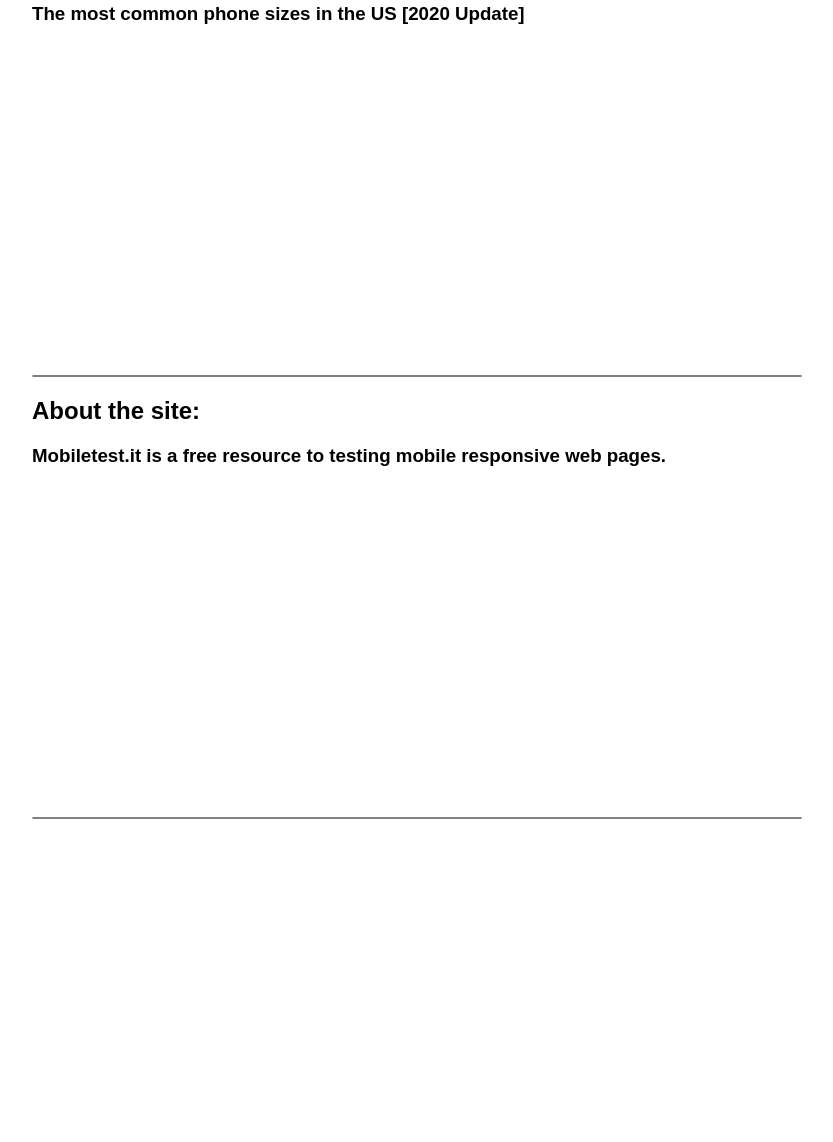
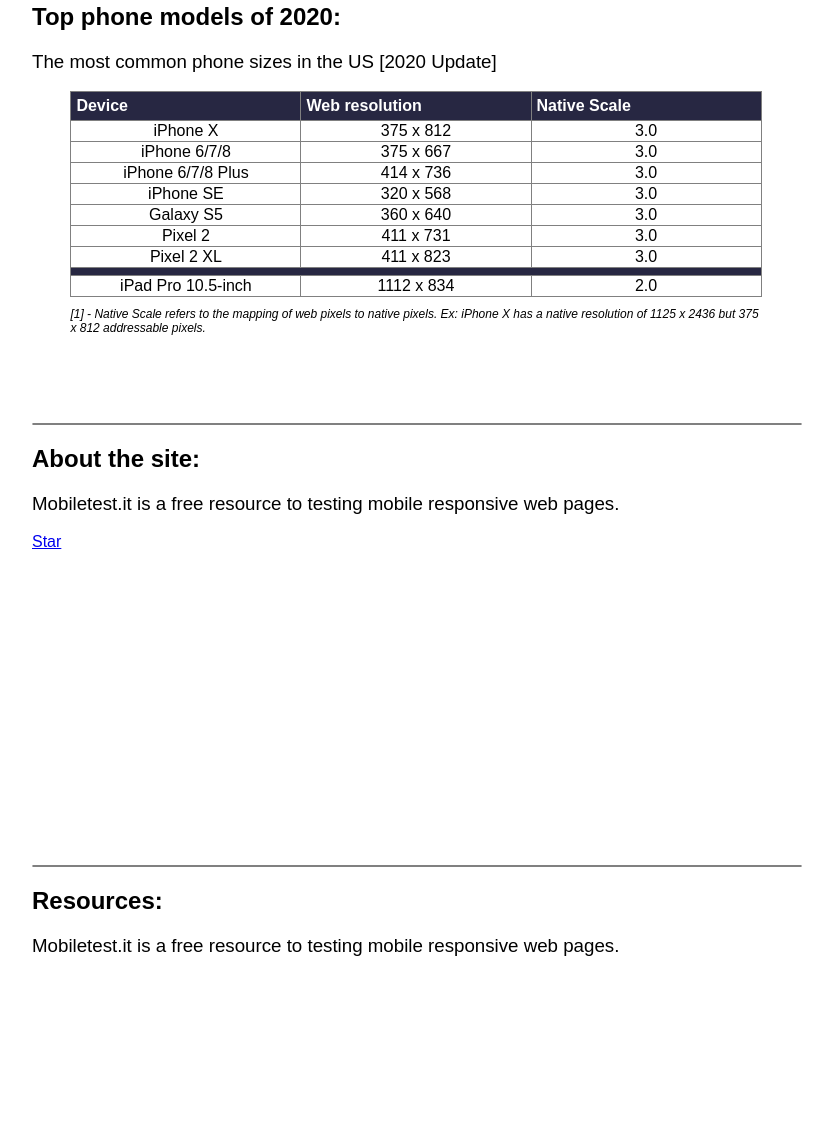
Before and after one commit to tylermaran/mobiletestit, a plain HTML site: page index.html in a window 1280 px wide. Shown: the part 1658-2800 px from the top of the page, without its empty margins (224-1057 px from the left). Before the commit the page ends 2497 px from the top, so only its background shows below. Drawn offline with Linux system fonts and the light colour scheme.

Commit message:
added chart

```diff
--- a/CSS/header.css
+++ b/CSS/header.css
@@ -10,7 +10,7 @@
 
 .header {
 	margin: 0 0 40px 0;
-	padding: 20px 0 60px 0;
+	padding: 20px 0 40px 0;
 	background-color: rgb(39, 39, 66);
 	text-align: center;
 	color: white;
@@ -63,3 +63,14 @@
 	background-color: rgb(89, 89, 255);
 	border: 0.5px dotted;
 }
+
+.common_links {
+	width: 40%;
+	margin: 50px 0 0 30%;
+	text-align: left;
+}
+
+.localhost {
+	display: inline-block;
+	margin: 0 0 0 20px;
+}
--- a/CSS/index.css
+++ b/CSS/index.css
@@ -9,6 +9,10 @@ hr {
 	margin: 20px 0 20px 20%;
 	border: 1.5px solid grey;
 	border-radius: 1px;
+}
+
+h3 {
+	font-weight: normal;
 }
 
 #rotate_button {
@@ -121,3 +125,40 @@ hr {
 	width: 60%;
 	margin: 20px 0 0 20%;
 }
+
+
+
+.top_phones {
+	width: 90%;
+	margin: 0 0 0 5%;
+}
+th {
+	text-align: left;
+	background-color: rgb(39, 39, 66);
+	padding: 5px;
+	color: white;
+	width: 25%;
+
+}
+
+td {
+	text-align: center;
+}
+
+.top_phones, th, td {
+	border: 1px solid gray;
+	border-collapse: collapse;
+}
+
+.tb_space {
+	height: 5px;
+	background-color: rgb(39, 39, 66);
+
+}
+
+.annotations {
+	font-size: 12px;
+	width: 90%;
+	margin: 10px 0 0 5%;
+	font-style: italic;
+}
--- a/index.html
+++ b/index.html
@@ -17,6 +17,7 @@
 
         gtag('config', 'UA-154562513-3');
     </script>
+
 
     <link rel="stylesheet" href="./CSS/index.css">
     <link rel="stylesheet" href="./CSS/header.css">
@@ -39,6 +40,15 @@
             </div>
             <input type="text" id="url_input" value="https://www.example.com">
             <div id="add_url">test</div>
+        </div>
+        <div class="common_links">
+            Try:
+            <div class="localhost" onclick="localhost(3000)">
+                localhost:3000
+            </div>
+            <div class="localhost" onclick="localhost(8000)">
+                localhost:8000
+            </div>
         </div>
 
     </div>
@@ -69,6 +79,73 @@
     <div class="phone_stats content">
         <h2>Top phone models of 2020:</h2>
         <h3>The most common phone sizes in the US [2020 Update]</h3>
+        <table class="top_phones">
+            <tr>
+                <th>
+                    Device
+                </th>
+                <th>
+                    Web resolution
+                </th>
+                <th>
+                    Native Scale
+                </th>
+            </tr>
+
+            <tr>
+                <td>iPhone X</td>
+                <td>375 x 812</td>
+                <td>3.0</td>
+            </tr>
+            <tr>
+                <td>iPhone 6/7/8</td>
+                <td>375 x 667</td>
+                <td>3.0</td>
+            </tr>
+            <tr>
+                <td>iPhone 6/7/8 Plus</td>
+                <td>414 x 736</td>
+                <td>3.0</td>
+            </tr>
+            <tr>
+                <td>iPhone SE</td>
+                <td>320 x 568</td>
+                <td>3.0</td>
+            </tr>
+            <tr>
+                <td>Galaxy S5</td>
+                <td>360 x 640</td>
+                <td>3.0</td>
+            </tr>
+            <tr>
+                <td>Pixel 2</td>
+                <td>411 x 731</td>
+                <td>3.0</td>
+            </tr>
+            <tr>
+                <td>Pixel 2 XL</td>
+                <td>411 x 823</td>
+                <td>3.0</td>
+            </tr>
+            <tr>
+                <td class="tb_space" colspan="3"></td>
+                <!-- <td>Pixel 2 XL</td>
+                <td>411 x 823</td>
+                <td>3.0</td> -->
+            </tr>
+            <tr>
+                <td>iPad Pro 10.5-inch</td>
+                <td>1112 x 834</td>
+                <td>2.0</td>
+            </tr>
+            <tr></tr>
+        </table>
+
+        <div class="annotations">
+            [1] - Native Scale refers to the mapping of web pixels to native pixels. Ex: iPhone X has a native
+            resolution of 1125 x 2436 but 375 x 812 addressable pixels.
+        </div>
+
     </div>
 
     <hr>
@@ -76,11 +153,26 @@
     <div class="about content">
         <h2>About the site:</h2>
         <h3>Mobiletest.it is a free resource to testing mobile responsive web pages.</h3>
+
+        <!-- Place this tag where you want the button to render. -->
+        <a class="github-button" href="https://github.com/tylermaran/mobiletestit"
+            data-color-scheme="no-preference: light; light: light; dark: light;" data-size="large"
+            data-show-count="true" aria-label="Star tylermaran/mobiletestit on GitHub">Star</a>
     </div>
 
     <hr>
 
+    <div class="resources content">
+        <h2>Resources:</h2>
+        <h3>Mobiletest.it is a free resource to testing mobile responsive web pages.</h3>
+
+
+    </div>
+
     <script src="script.js"></script>
+
+    <!-- Github Star link -->
+    <script async defer src="https://buttons.github.io/buttons.js"></script>
 </body>
 
 </html>
--- a/script.js
+++ b/script.js
@@ -1,5 +1,5 @@
 let submit = document.getElementById('add_url');
-let iframe = document.getElementById('phone');
+let iframe = document.getElementById('iframe');
 let url_input = document.getElementById('url_input');
 let phone_time = document.getElementById('phone_time');
 let phone_address = document.getElementById('phone_address');
@@ -9,6 +9,11 @@ let view_container = document.getElementById('view_container');
 let select_common_model = document.getElementById('select_common_model');
 let common_models_div = document.createElement('div');
 let flip;
+
+const localhost = port => {
+	console.log(port);
+	url_input.value = 'localhost:' + port;
+};
 
 let common_models = [
 	{
@@ -38,9 +43,7 @@ let common_models = [
 	},
 ];
 
-
-const highlight_phone = (div) => {
-
+const highlight_phone = div => {
 	let temp = document.getElementsByClassName('mini_screen');
 
 	// let selected = document.get
@@ -48,9 +51,7 @@ const highlight_phone = (div) => {
 		temp[i].style.backgroundColor = 'rgb(112, 112, 112)';
 	}
 	div.firstChild.style.backgroundColor = 'white';
-
-}
-
+};
 
 // Generate the mini phone divs
 for (let i = 0; i < common_models.length; i++) {
@@ -62,7 +63,7 @@ for (let i = 0; i < common_models.length; i++) {
 
 	mini_phone.setAttribute('name', common_models[i].name);
 
-	mini_phone.onclick = function () {
+	mini_phone.onclick = function() {
 		highlight_phone(this);
 	};
 
@@ -87,7 +88,6 @@ for (let i = 0; i < common_models.length; i++) {
 
 select_common_model.append(common_models_div);
 
-
 // Rotate screen
 rotate_button.onclick = () => {
 	phone_container.classList.toggle('phone-rotate');
@@ -98,13 +98,18 @@ rotate_button.onclick = () => {
 	}, 200);
 };
 
-
 // Add new url to iFrame
 const update_frame = url => {
-	url = url.split('//')[1];
+	if (url.split('//')[1]) {
 
-	iframe.src = 'https://' + url;
-	phone_address.innerHTML = url;
+		iframe.src = 'https://' + url.split('//')[1];
+		phone_address.innerHTML = url.split('//')[1];
+	}
+	else {
+		console.log(url)
+		iframe.src = 'https://' + url;
+		phone_address.innerHTML = url;
+	}
 };
 
 submit.onclick = () => update_frame(url_input.value);
```
